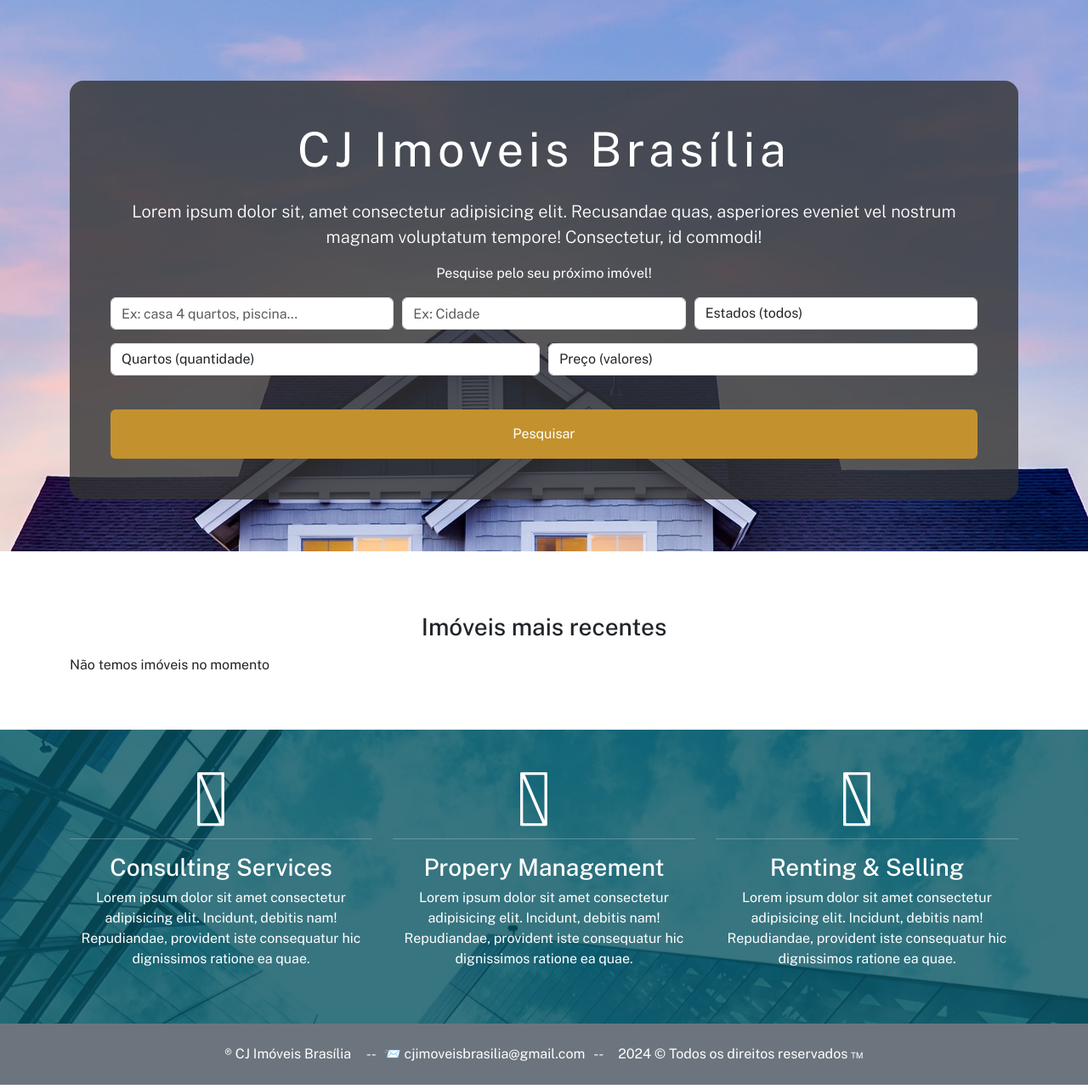
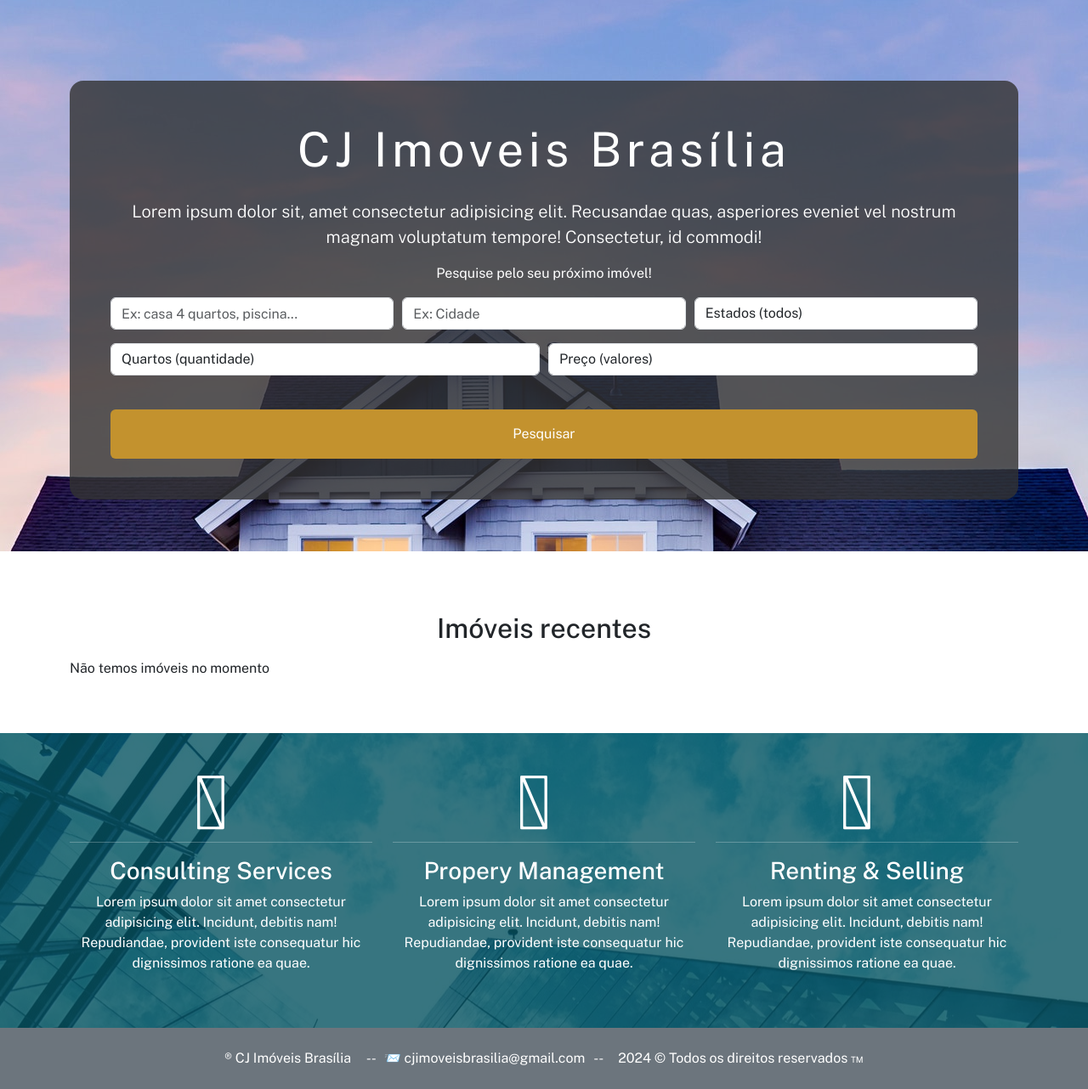
Before and after one commit to usoservicos/cj, a Django app: page / in a window 1280 px wide. Shown: the part 133-1415 px from the top of the page at 85% size. Run offline with Django 3.2, Linux system fonts and the light colour scheme; data that the repository does not hold is empty; some libraries are stand-ins or nearby versions.

Commit message:
Update index.html

```diff
--- a/templates/pages/index.html
+++ b/templates/pages/index.html
@@ -74,7 +74,7 @@
   <!-- Listings -->
   <section id="listings" class="py-5">
     <div class="container">
-      <h3 class="text-center mb-3">Imóveis mais recentes</h3>
+      <h2 class="text-center mb-3">Imóveis recentes</h2>
       <div class="row">
         {% if listings %}
           {% for listing in listings %}
```
